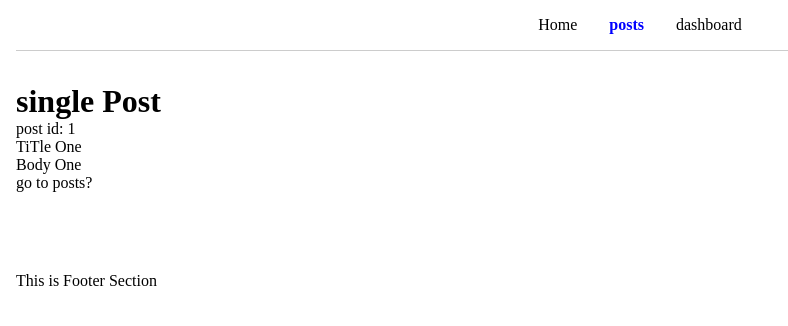
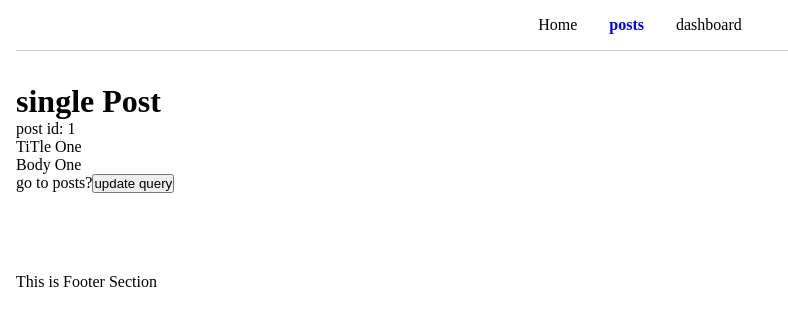
Before and after one commit to elhamgholami1995/react-router-DOM, a React (Vite) app: page /app/posts/1 in a window 1280 px wide. Shown: the top 326 px of the page, without its empty margins (0-788 px from the left). Built offline with nearby package versions, Linux system fonts and the light colour scheme.

Commit message:
searchparams

```diff
--- a/src/components/Post.jsx
+++ b/src/components/Post.jsx
@@ -1,4 +1,4 @@
-import { Link, useParams } from "react-router-dom";
+import { Link, useParams, useSearchParams } from "react-router-dom";
 const posts = [
   { id: 1, title: "TiTle One", body: "Body One" },
   { id: 2, title: "TiTle Two", body: "Body Two" },
@@ -7,6 +7,8 @@ const posts = [
 function Post() {
   const { id } = useParams();
   const post = posts.find((p) => p.id === Number(id));
+  const [searchParams, setSearchParams] = useSearchParams();
+  console.log(searchParams.get("name"));
   return (
     <div>
       <h1>single Post</h1>
@@ -14,6 +16,9 @@ function Post() {
       <p>{post.title}</p>
       <p>{post.body}</p>
       <Link to="/app/posts"> go to posts?</Link>
+      <button onClick={() => setSearchParams({ name: "eli" })}>
+        update query
+      </button>
     </div>
   );
 }
--- a/src/pages/posts.jsx
+++ b/src/pages/posts.jsx
@@ -6,7 +6,7 @@ function Posts() {
       <h1> posts page</h1>
       <ul>
         <li>
-          <Link to="1"> Post 1</Link>
+          <Link to="1?type=free"> Post 1</Link>
         </li>
         <li>
           <Link to="2"> Post 2</Link>
```
